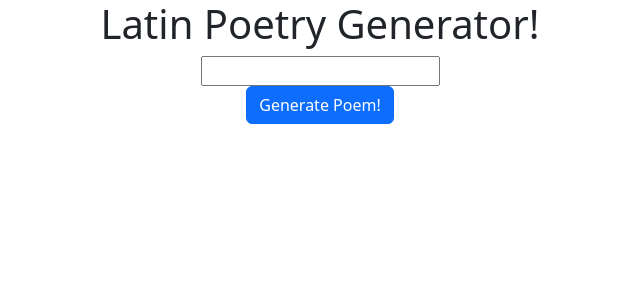
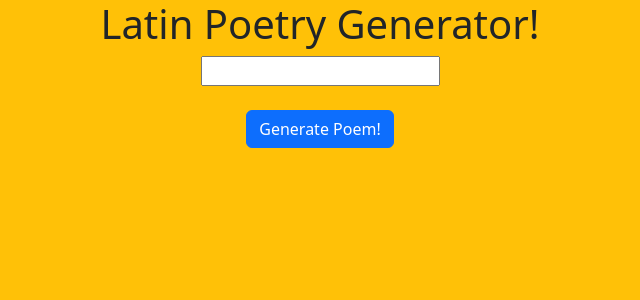
Before and after one commit to nolan-3/Latin-Poetry-Generator, a Flask app: page / in a window 1280 px wide. Shown: the top 300 px of the page, without its empty margins (320-960 px from the left). Run offline with Flask 2, Linux system fonts and the light colour scheme.

Commit message:
yelloww background

```diff
--- a/templates/index.html
+++ b/templates/index.html
@@ -11,14 +11,14 @@
     integrity="sha384-rbsA2VBKQhggwzxH7pPCaAqO46MgnOM80zW1RWuH61DGLwZJEdK2Kadq2F9CUG65" crossorigin="anonymous">
     <title>Home</title>
 </head>
-<body>
+<body class ="bg-warning">
     <div class="d-flex justify-content-center">
          <form method="post">
             <div class="d-flex justify-content-center">
                 <input name="text">
             </div>
             <div class="d-flex justify-content-center">
-                <button class="btn btn-primary" type="submit">
+                <button class="btn btn-primary mt-4" type="submit" >
                 Generate Poem!
                 </button>
             </div>
```
